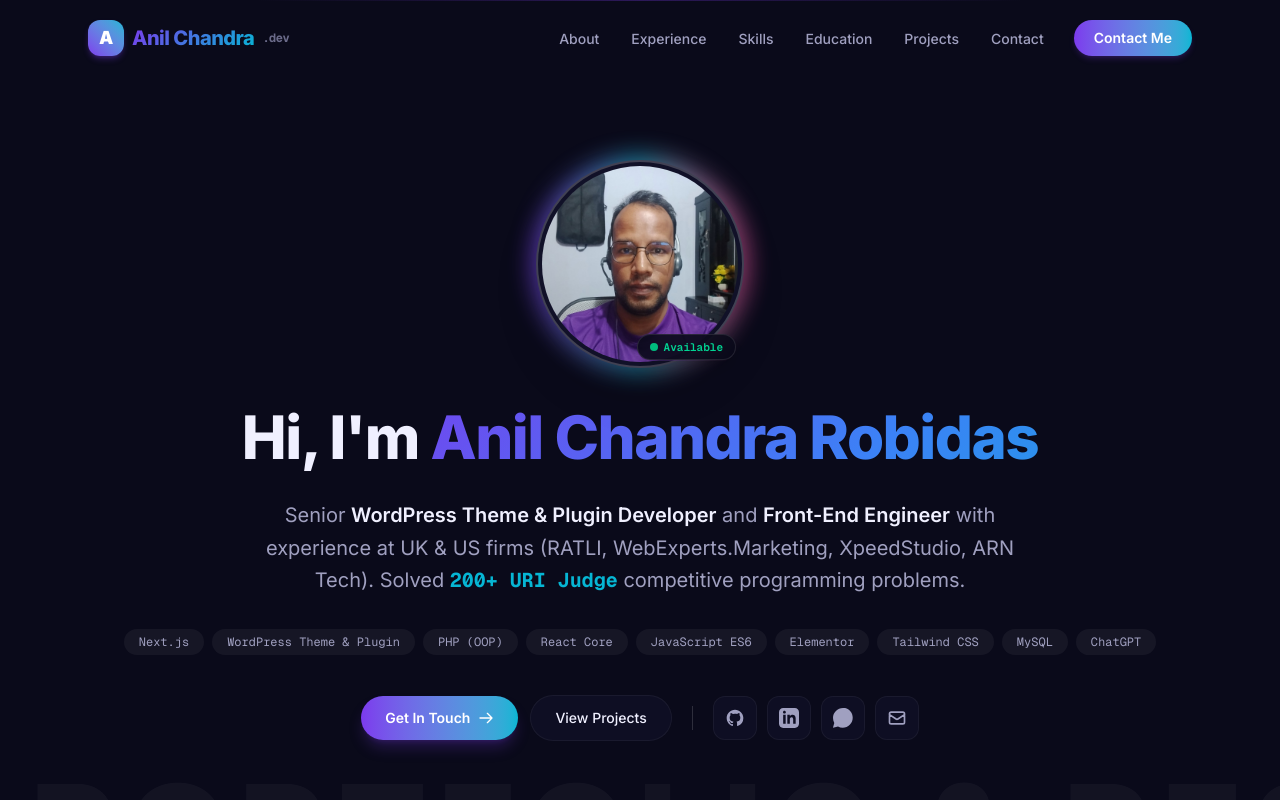
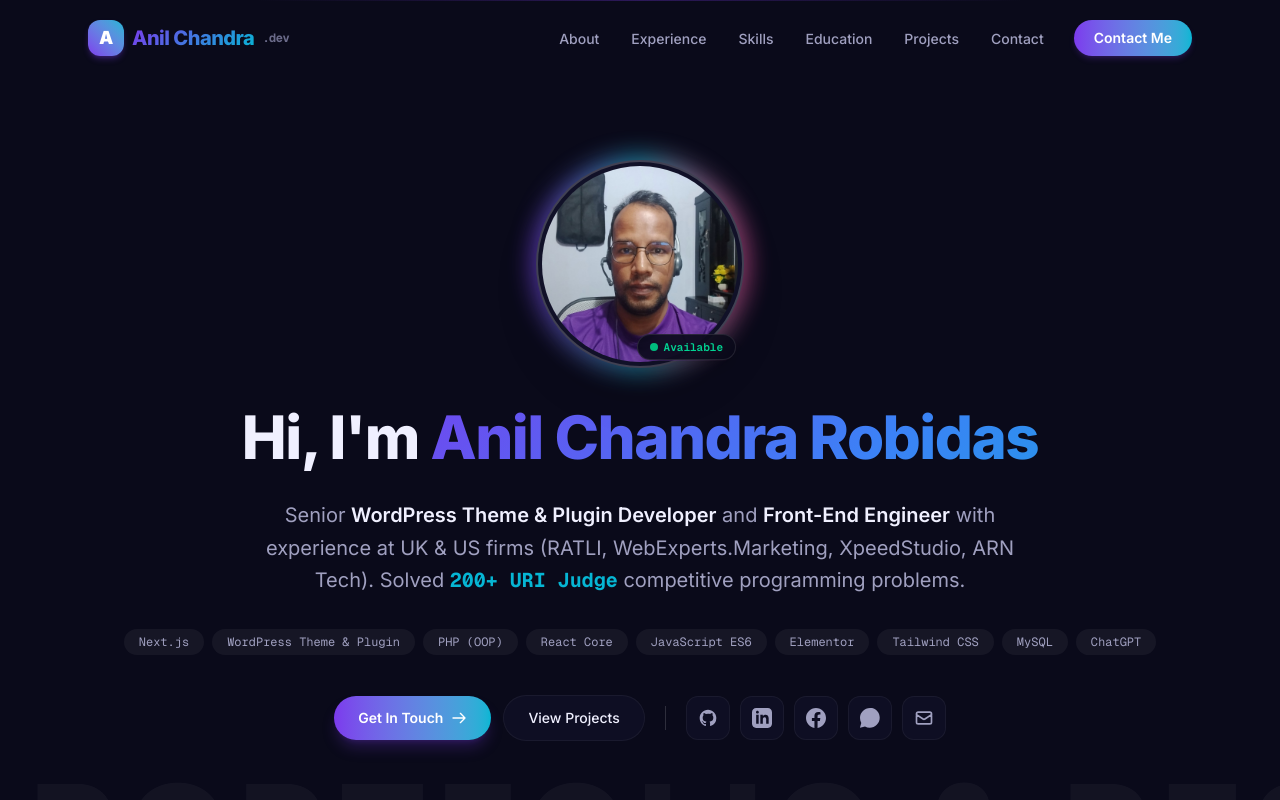
Before and after one commit to anil-chandra-robidas/RD-Portfolio, a Next.js app: page / in a window 1280 px wide. Shown: the top 800 px of the page. Built offline with nearby package versions, Linux system fonts and the light colour scheme.

Commit message:
Add Facebook link to social media and footer

```diff
--- a/src/app/components/AboutSection.tsx
+++ b/src/app/components/AboutSection.tsx
@@ -33,6 +33,16 @@
       </svg>
     ),
     hoverColor: 'hover:text-[#0a66c2] hover:border-[#0a66c2]/50 hover:bg-[#0a66c2]/10 hover:shadow-[#0a66c2]/20',
+  },
+  {
+    name: 'Facebook',
+    href: 'https://www.facebook.com/anil.cse',
+    icon: (
+      <svg className="h-5 w-5" fill="currentColor" viewBox="0 0 24 24">
+        <path d="M24 12.073c0-6.627-5.373-12-12-12s-12 5.373-12 12c0 5.99 4.388 10.954 10.125 11.854v-8.385H7.078v-3.47h3.047V9.43c0-3.007 1.792-4.669 4.533-4.669 1.312 0 2.686.235 2.686.235v2.953H15.83c-1.491 0-1.956.925-1.956 1.874v2.25h3.328l-.532 3.47h-2.796v8.385C19.612 23.027 24 18.062 24 12.073z"/>
+      </svg>
+    ),
+    hoverColor: 'hover:text-[#1877f2] hover:border-[#1877f2]/50 hover:bg-[#1877f2]/10 hover:shadow-[#1877f2]/20',
   },
   {
     name: 'WhatsApp',
--- a/src/app/components/Footer.tsx
+++ b/src/app/components/Footer.tsx
@@ -35,6 +35,15 @@
           </a>
           <span>•</span>
           <a
+            href="https://www.facebook.com/anil.cse"
+            target="_blank"
+            rel="noopener noreferrer"
+            className="transition-colors hover:text-[#1877f2]"
+          >
+            Facebook
+          </a>
+          <span>•</span>
+          <a
             href="https://wa.me/8801838233177"
             target="_blank"
             rel="noopener noreferrer"
```
